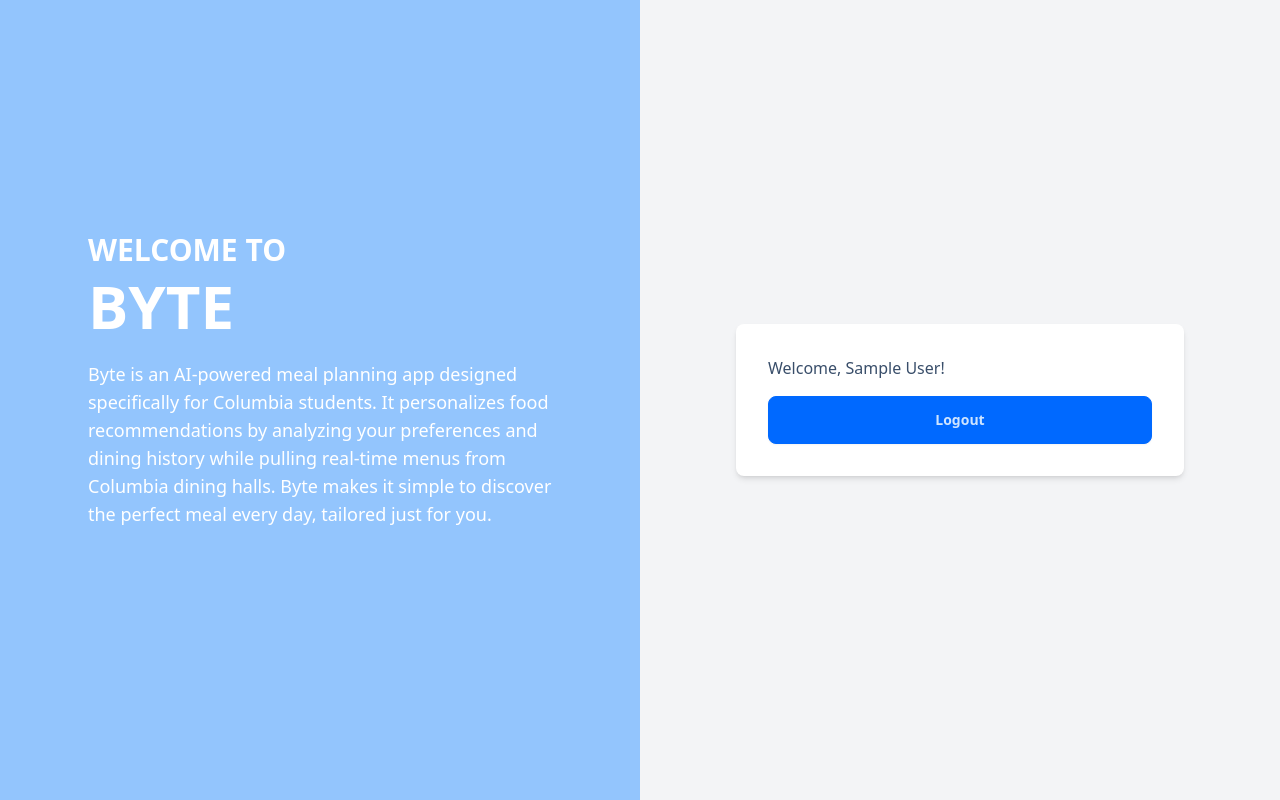
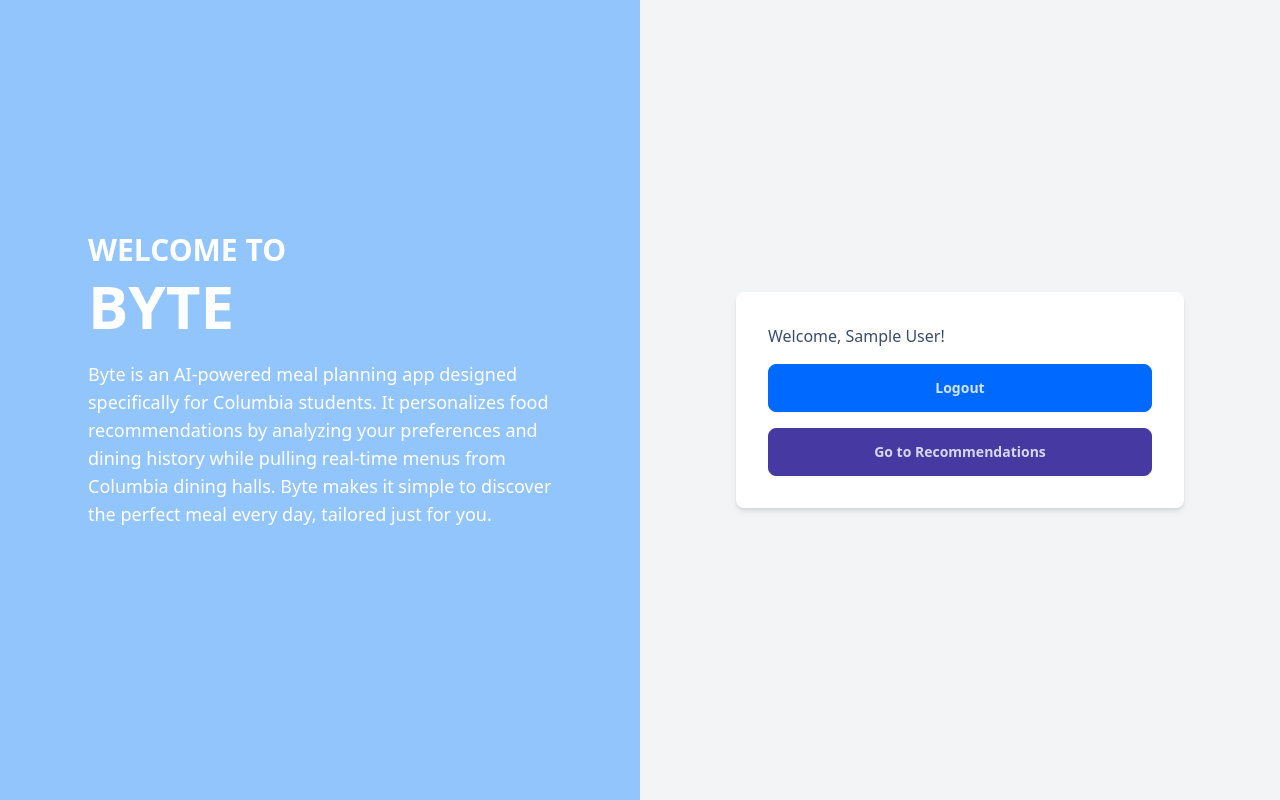
Before and after one commit to jaketng/btye-ui, a React (Vite) app: page /login in a window 1280 px wide. Built offline with nearby package versions, Linux system fonts and the light colour scheme; no server answers; sample sign-in values are in the browser's storage.

Commit message:
login updated
plz tell me it works shivan

```diff
--- a/src/pages/LoginPage.jsx
+++ b/src/pages/LoginPage.jsx
@@ -81,6 +81,10 @@
     }
   };
 
+  const goToRecommendations = () => {
+    navigate("/recommendations"); // Navigate to recommendations page
+  };
+
   return (
     <div className="flex min-h-screen">
       <div className="w-1/2 bg-blue-300 flex flex-col justify-center text-white p-10">
@@ -98,13 +102,19 @@
       <div className="w-1/2 bg-gray-100 flex flex-col justify-center items-center">
         <div className="bg-white p-8 rounded-lg shadow-md w-3/4 max-w-md">
           {currentUser ? (
-            <div>
+            <div className="space-y-4">
               <p>Welcome, {currentUser.displayName || currentUser.email}!</p>
               <button
                 onClick={handleLogout}
                 className="btn btn-primary w-full mt-4"
               >
                 Logout
+              </button>
+              <button
+                onClick={goToRecommendations}
+                className="btn btn-secondary w-full mt-4"
+              >
+                Go to Recommendations
               </button>
             </div>
           ) : (
```
